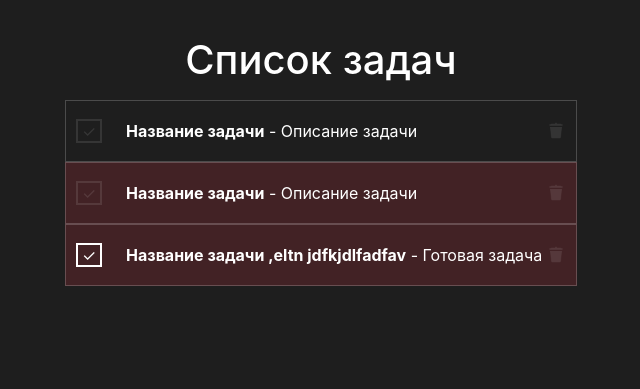
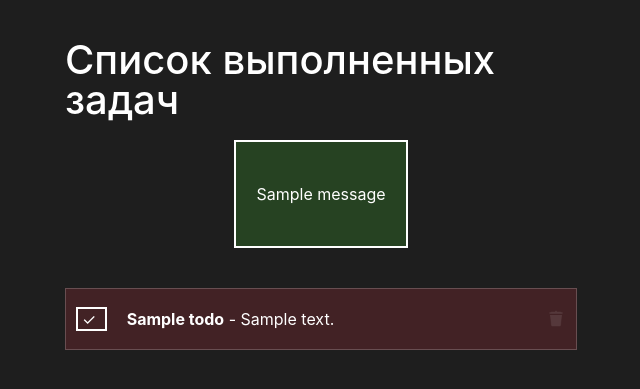
Before and after one commit to vetalissa/todo-flask, a Flask app: page /todos/completed in a window 1280 px wide. Shown: the part 64-453 px from the top of the page, without its empty margins (319-959 px from the left). Run offline with Flask 3, Linux system fonts and the light colour scheme; a user stored in the database is signed in; tables that the repository leaves empty hold one stand-in row (values such as "Sample post"); one stand-in notice (Sample message) is shown.

Commit message:
create delete and done func for todo

```diff
--- a/todo_project/apps/todoapps/todos/routers.py
+++ b/todo_project/apps/todoapps/todos/routers.py
@@ -1,4 +1,4 @@
-from flask import Blueprint, flash, render_template, request
+from flask import Blueprint, flash, redirect, render_template, request, url_for
 from flask_login import current_user, login_required
 
 from apps.app import db
@@ -11,7 +11,7 @@
 @login_required
 def view_todo():
     user_id = current_user.id
-    todo_list = Todo.query.filter(Todo.user_id == user_id and Todo.done == False).all()
+    todo_list = Todo.query.filter(Todo.user_id == user_id, Todo.done == False).all()
 
     return render_template('todos/list_todo.html', todo_list=todo_list)
 
@@ -20,7 +20,7 @@
 @login_required
 def completed():
     user_id = current_user.id
-    todo_list = Todo.query.filter(Todo.user_id == user_id and Todo.done == True).all()
+    todo_list = Todo.query.filter(Todo.user_id == user_id, Todo.done == True).all()
 
     return render_template('todos/completed.html', todo_list=todo_list)
 
@@ -30,8 +30,6 @@
 def create():
     if request.method == 'POST':
         try:
-            print(request.form.keys())
-            print(request.form)
             user_id = current_user.id
             title = request.form.get('title')
             description = request.form.get('description')
@@ -44,7 +42,46 @@
             db.session.add(todo)
             db.session.commit()
             flash('Задача добавлена!', category='success')
-        except Exception as e:
-            flash(f'Извините, произошла ошибка. Пробуйте снова. {e}', category='error')
+        except Exception:
+            flash('Извините, произошла ошибка. Пробуйте снова.', category='error')
 
     return render_template('todos/create.html')
+
+
+@todos.route('/done/<int:todo_id>/<string:redirect_to>')
+@login_required
+def done(todo_id, redirect_to):
+    try:
+        user_id = current_user.id
+        todo = Todo.query.filter(Todo.id == todo_id and Todo.user_id == user_id).first()
+        if todo.done is True:
+            todo.done = False
+        else:
+            todo.done = True
+
+        db.session.commit()
+    except Exception:
+        flash('Извините, произошла ошибка. Пробуйте снова.', category='error')
+
+    if redirect_to == 'view_todo':
+        return redirect(url_for('todos.view_todo'))
+    elif redirect_to == 'completed':
+        return redirect(url_for('todos.completed'))
+
+
+@todos.route('/delete/<int:todo_id>/<string:redirect_to>')
+@login_required
+def delete(todo_id, redirect_to):
+    try:
+        user_id = current_user.id
+        Todo.query.filter(Todo.id == todo_id and Todo.user_id == user_id).delete()
+
+        db.session.commit()
+        flash('Задача удалена!', category='success')
+    except Exception:
+        flash('Извините, произошла ошибка. Пробуйте снова.', category='error')
+
+    if redirect_to == 'view_todo':
+        return redirect(url_for('todos.view_todo'))
+    elif redirect_to == 'completed':
+        return redirect(url_for('todos.completed'))
--- a/todo_project/apps/todoapps/todos/templates/todos/completed.html
+++ b/todo_project/apps/todoapps/todos/templates/todos/completed.html
@@ -5,60 +5,38 @@
 {% block content %}
 <div class="content">
     <div class="page-center">
-            <h1>Список задач</h1>
+        <h1>Список выполненных задач</h1>
 
+        {% for cat, msg in get_flashed_messages(True) %}
+        <div class="message {{cat}}">
+            <p>{{msg}}</p>
+        </div>
+        {% endfor %}
+
+        {% if todo_list %}
         <div class="todos">
-                <div class="todo">
+            {% for todo in todo_list %}
+            <div class="todo {% if todo.important %} todo-important {% endif %}">
                 <div>
-                        <a href="" title="Выполнить"  class="button-check-ready">&#10003;</a>
+                    <a href="{{ url_for('todos.done', todo_id=todo.id, redirect_to='completed') }}" title="Отменить"
+                       class="button-check-noready">
+                        &#10003;
+                    </a>
                     <a href="" class="todo-text">
-                            <b>Название задачи</b> - Описание задачи
+                        <b>{{ todo.title|truncate(40) }}</b> - {{ todo.description|truncate(25) }}
                     </a>
                 </div>
 
-                    <a href="">
-                        <img src="/itog/static/img/trash.png"  title="Удалить" class="icon-trash">
-
+                <a href="{{ url_for('todos.delete', todo_id=todo.id, redirect_to='completed') }}">
+                    <img src="/static/img/trash.png" title="Удалить" class="icon-trash">
                 </a>
             </div>
-                <div class="todo todo-important">
-                    <div>
-                        <a href="" title="Выполнить" class="button-check-ready">&#10003;</a>
-                        <a href="" class="todo-text">
-                            <b>Название задачи</b> - Описание задачи
-                        </a>
+            {% endfor %}
         </div>
-
-                    <a href="">
-                        <img src="/itog/static/img/trash.png"  title="Удалить" class="icon-trash">
-                    </a>
-                </div>
-
-                <div class="todo todo-important">
-                    <div>
-                        <a href="" title="Отменить" class="button-check-noready">&#10003;</a>
-                        <a href="" class="todo-text">
-                            <b>Название задачи ,eltn jdfkjdlfadfav</b> - Готовая задача
-                        </a>
-                    </div>
-
-                    <a href="">
-                        <img src="/itog/static/img/trash.png"  title="Удалить" class="icon-trash">
-                    </a>
-                </div>
-            </div>
-
-
-
-        <!-- <h1>Список пока пуст </h1>
-        {% if title == 'Список задач' %}
-        <h2>Похоже, у вас нет задач! Хорошая работа.</h2>
         {% else %}
-        <h2>Похоже, у вас нет выполненых задач...</h2>
+        <h1 style="margin: 20px 0px;">Список пуст </h1>
+        <a href="{{ url_for('todos.create') }}" role="button" class='button-red'>Создать задачу</a>
         {% endif %}
-        <a href="{}" role="button" class='button-red'>Создать задачу</a> -->
-
-
     </div>
 </div>
 {% endblock %}
```
Also changed, not shown: todo_project/apps/todoapps/todos/templates/todos/list_todo.html (+10 -30 lines). Lines whose indentation alone changed are shown as unchanged.
